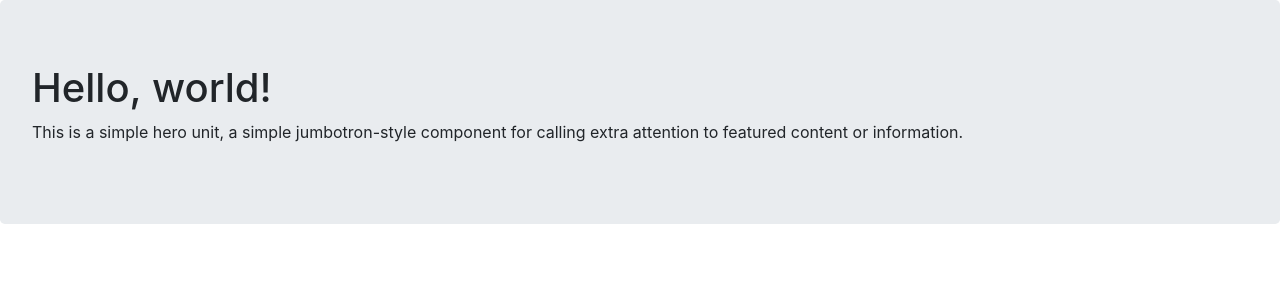
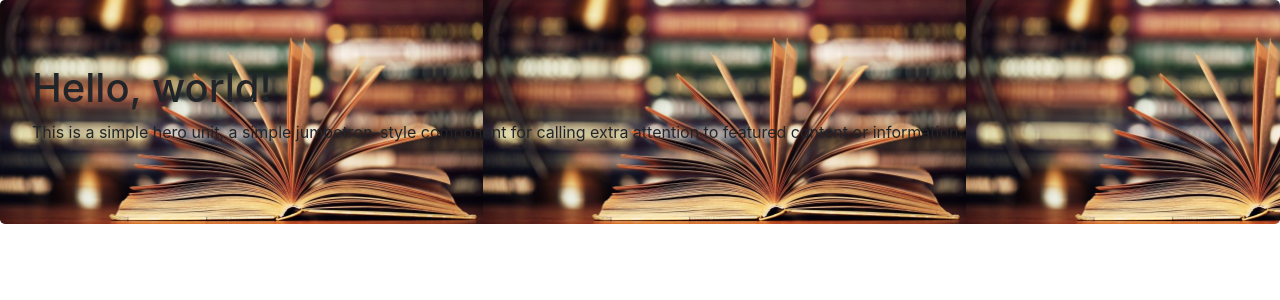
Before and after one commit to redbubble-ash/Google_Books_React, a React (Create React App) app: page / in a window 1280 px wide. Shown: the top 300 px of the page. Built offline with nearby package versions, Linux system fonts and the light colour scheme.

Commit message:
Jumbotron

```diff
--- a/src/App.js
+++ b/src/App.js
@@ -2,7 +2,6 @@ import React from "react";
 import { BrowserRouter as Router, Route, Switch } from "react-router-dom";
 import Books from "./pages/Books";
 
-// import Books from "./pages/Books";
 // import Detail from "./pages/Detail";
 // import NoMatch from "./pages/NoMatch";
 // import Nav from "./components/Nav";
--- a/src/components/Header/index.js
+++ b/src/components/Header/index.js
@@ -1,9 +1,10 @@
 import React from "react";
 import Jumbotron from 'react-bootstrap/Jumbotron';
+import Image from "./books.jpg"
 
 function Header() {
     return(
-        <Jumbotron>
+        <Jumbotron style = {{backgroundImage: `url(${Image})`, backgroundSize: "contain"}}>
         <h1>Hello, world!</h1>
         <p>
             This is a simple hero unit, a simple jumbotron-style component for calling
```
Also changed, not shown: src/components/Header/books.jpg (added).
